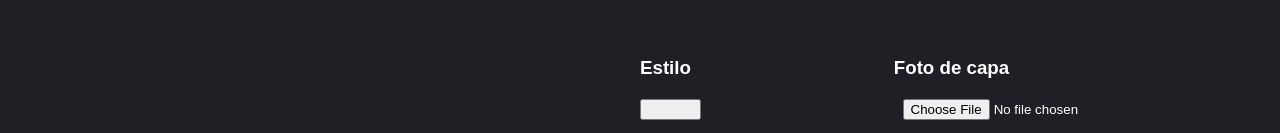
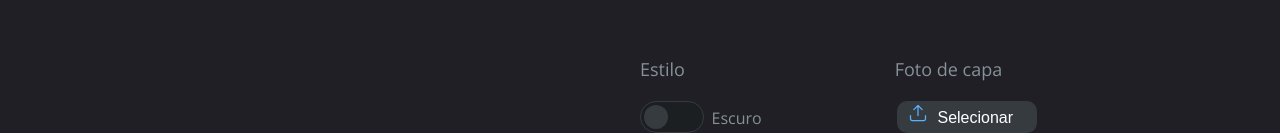
Before and after one commit to sbmatheuss/birthdayform, a plain HTML site: page index.html in a window 1280 px wide. Shown: the part 1280-1413 px from the top of the page. Drawn offline with nearby package versions, Linux system fonts and the light colour scheme; a web font is replaced by a local one.

Commit message:
estruturando botoões

```diff
--- a/estilos/style.css
+++ b/estilos/style.css
@@ -345,18 +345,42 @@ textarea {
   display: grid;
   grid-template-columns: auto auto;
   margin-bottom: 20px;
+  font-family: 'Open Sans';
+  font-size: 18px;
+  color: var(--input-placeholder);
 }
 
-.estilo {
+.container3 {
   display: grid;
   grid-template-columns: auto auto;
-  gap: 40px;
+  gap: 18px;
+}
+
+.switch {
+  display: grid;
+  grid-template-columns: auto auto;
+
+}
+
+#dark {
+  margin-left: -80px;
+  padding-top: 6px;
+  text-align: left;
+  font-family: 'Open Sans';
+  color: var(--input-placeholder);
 }
 
 
 
+.upload {
+  border: 2px solid var(--input-stroke);
+  border-radius: 10px;
+  width: 140px;
+  background-color: var(--input-stroke);
+}
 
-
-.selecionar {
-  margin-left: 162px;
+.vector {
+  margin-left: 4px;
+  height: 20px;
+  width: 30px;
 }
--- a/index.html
+++ b/index.html
@@ -134,19 +134,31 @@
         </section>
 
           <div class="title3">
-            <h3>Estilo</h3>
-            <h3>Foto de capa</h3>
+            <span>Estilo</span>
+            <span>Foto de capa</span>
           </div>
 
-          <label class="estilo">
+          <div class="container3">
+            <div class="estilo">
+                  <label class="switch">
+                    <img src="icons/dark.svg" alt="dark">
+                    <span id="dark">Escuro</span>
+                  </label>
 
-                <input type="button" value="">
+            </div>
 
-                <input type="file" name="selecionar" id="selecionar" class="selecionar">
+            <div class="upload">
+              <label for="upload">
+                <img src="icons/vector.svg" alt="selecionar" class="vector">
+                <span class="select">Selecionar</span>
+              </label>
+            </div>
 
-          </label>
-      </form>
+          </div>
+        </form>
     </div>
   </div>
+
+
 </body>
 </html>
```
Also changed, not shown: icons/dark.svg (added), icons/vector.svg (added).
